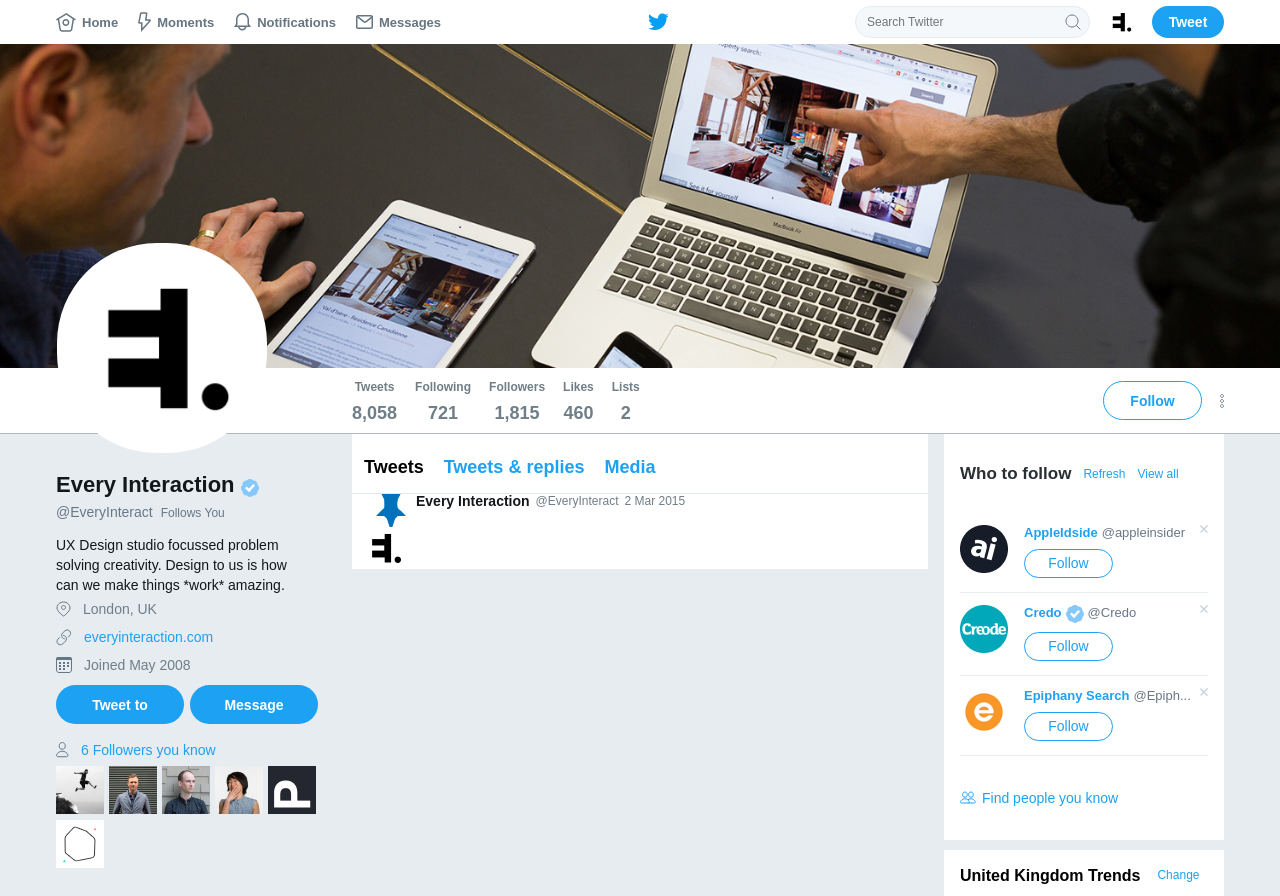
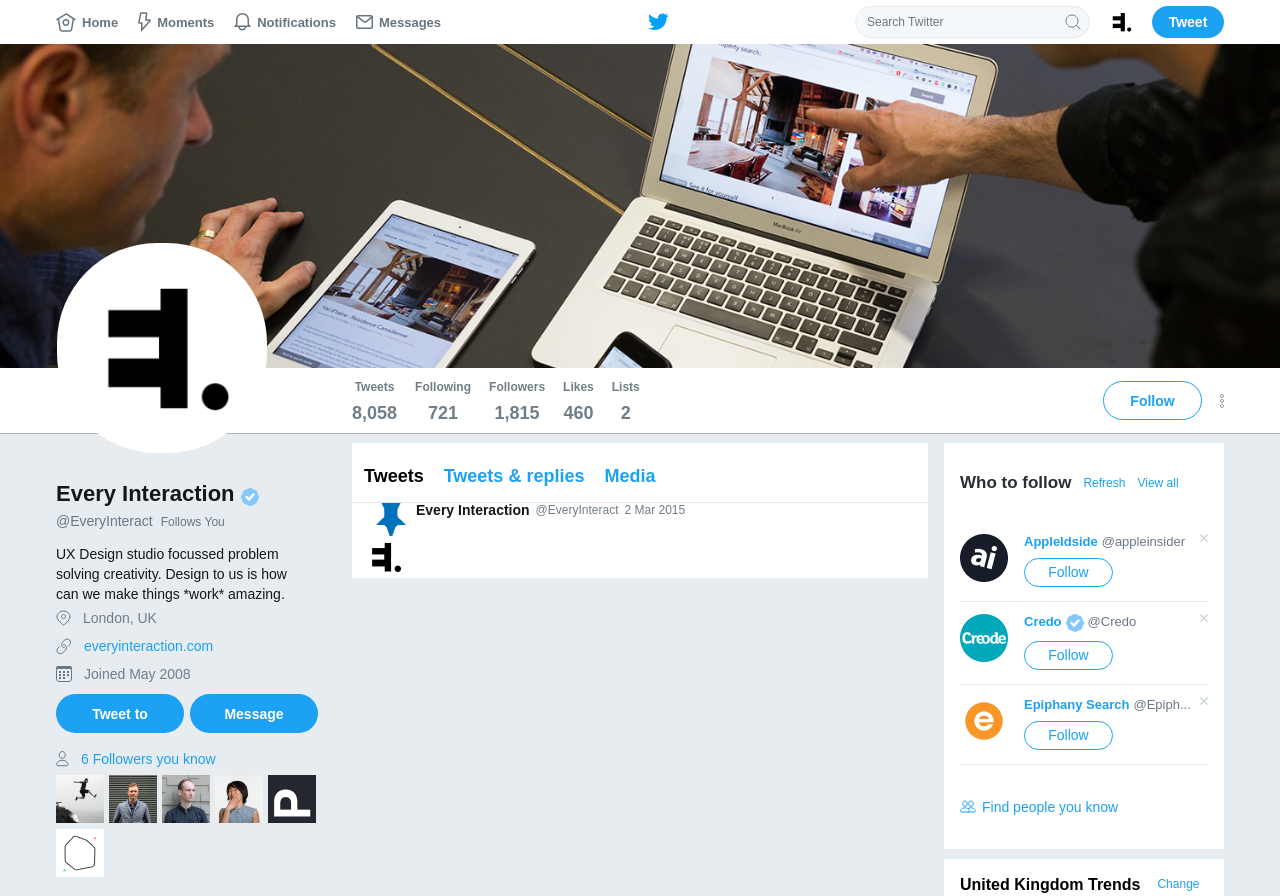
Before and after one commit to qsok3d/twitter-demo-frontend, a React (Create React App) app: page / in a window 1280 px wide. Shown: the top 896 px of the page. Built offline with nearby package versions, Linux system fonts and the light colour scheme.

Commit message:
fix twitter bar

```diff
--- a/src/ProfilePage/TwitterBar/index.js
+++ b/src/ProfilePage/TwitterBar/index.js
@@ -9,6 +9,7 @@
   border-bottom: 1px solid #b0b8be;
   padding: 9px 0;
   display: flex;
+  padding-bottom: 9px;
 `;
 
 const Wrap = styled.div`
--- a/src/ProfilePage/index.js
+++ b/src/ProfilePage/index.js
@@ -18,6 +18,7 @@
 const Profile = styled.div`
   display: flex;
   background-color: #e6ecf0;
+  padding-top: 9px;
 `;
 
 export default () => {
```
